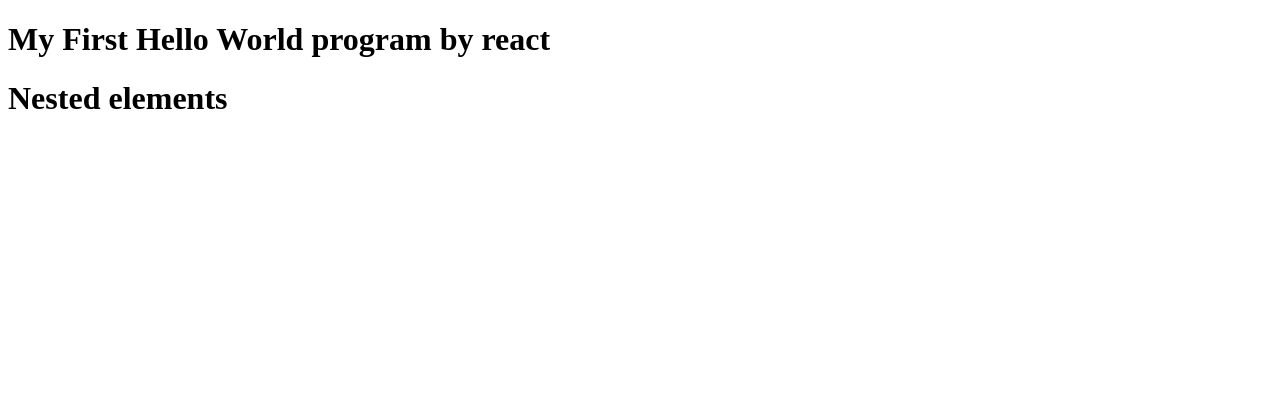
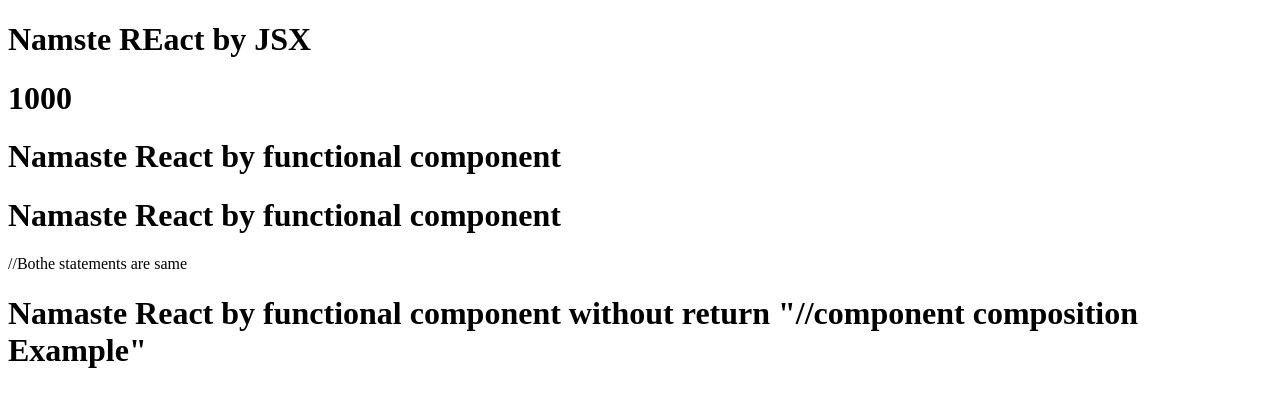
Before and after one commit to urmiladubhase/Namaste-React, a React app: page / in a window 1280 px wide. Built offline with nearby package versions, Linux system fonts and the light colour scheme.

Commit message:
fifth commit

```diff
--- a/app.js
+++ b/app.js
@@ -2,6 +2,8 @@
     //My First Hello World program by react  Nested elements
     import React from 'react';
     import ReactDOM from 'react-dom/client';
+
+    //Created the H1 Element by the react
 
     const heading = React.createElement("div", {id:"parent"},
       React.createElement("div", {id:"child"},
@@ -12,5 +14,40 @@
         ]
       )
     );
+
+    //Created the H1 Element by the JSX
+
+    const jsxHeaing = <h1 id="heading">Namste REact by JSX</h1>;
+    console.log(jsxHeaing);
+
     const root = ReactDOM.createRoot(document.getElementById("root"));
-    root.render(heading);
+
+
+    //React-Functional Component- NEW both statements HeadingComponent & HeadingComponent2 are same as
+    // HeadingComponent2 is the shortcut for one liner code
+
+    const HeadingComponent = () => {
+      return <h1>Namaste React by functional component </h1>;
+
+    };
+
+    //component composition Example below also i can add the JS code inside the round braces by using curly braces
+    //example
+    const number = 1000; //we can use this JS no inside the below code as JSX is the mix of HTML and JS
+    //I can write any JS code inside the curly braces
+    const HeadingComponent3 = () =>{
+     return(
+      <div>
+        {jsxHeaing}
+         <h1>{number}</h1>
+         <h2>{console.log(HeadingComponent)}</h2>
+        <HeadingComponent />
+        <HeadingComponent></HeadingComponent> //Bothe statements are same
+         <h1>Namaste React by functional component without return "//component composition Example"</h1>
+      </div>
+     );
+    };
+
+    const HeadingComponent2 = () => <h1>Namaste React by functional component without return </h1>;//one liner code
+
+    root.render(<HeadingComponent3/>);
--- a/index.html
+++ b/index.html
@@ -13,7 +13,7 @@
 </div>
 
 
-<script type="module" src="./app.js"></script>
+<script type="module" src="./App.js"></script>
 
 </body>
 </html>
```
Also changed, not shown: package.json (+7 -2 lines), dist/index.html, 1 other file.
